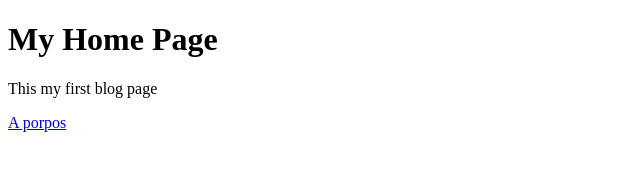
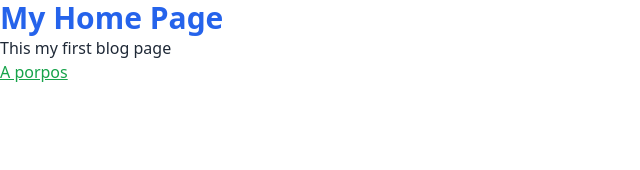
Before and after one commit to martinflower/gatsby1, a Gatsby site: page / in a window 1280 px wide. Shown: the whole page, without its empty margins (0-640 px from the left). Built offline with nearby package versions, Linux system fonts and the light colour scheme; Gatsby itself is replaced by a stand-in of ours.

Commit message:
Add Tailwind css

```diff
--- a/gatsby-browser.js
+++ b/gatsby-browser.js
@@ -0,0 +1 @@
+import "./src/styles/global.css";
--- a/gatsby-config.js
+++ b/gatsby-config.js
@@ -1,3 +1,3 @@
 module.exports = {
-  plugins: [],
+  plugins: ["gatsby-plugin-postcss"],
 };
--- a/package.json
+++ b/package.json
@@ -12,7 +12,10 @@
   },
   "dependencies": {
     "gatsby": "^4.18.2",
+    "gatsby-plugin-postcss": "^5.18.0",
+    "postcss": "^8.4.14",
     "react": "^18.2.0",
-    "react-dom": "^18.2.0"
+    "react-dom": "^18.2.0",
+    "tailwindcss": "^3.1.6"
   }
 }
--- /dev/null
+++ b/postcss.config.js
@@ -0,0 +1,3 @@
+module.exports = () => ({
+  plugins: [require("tailwindcss")],
+});
--- a/src/pages/index.js
+++ b/src/pages/index.js
@@ -3,7 +3,7 @@ import { Link } from "gatsby";
 const Index = () => {
   return (
     <div>
-      <h1>My Home Page</h1>
+      <h1 className="text-3xl font-bold text-blue-600">My Home Page</h1>
       <p>This my first blog page </p>
       <Link to="/about">A porpos</Link>
     </div>
--- /dev/null
+++ b/src/styles/global.css
@@ -0,0 +1,14 @@
+@tailwind base;
+@tailwind components;
+@tailwind utilities;
+
+h1 {
+  @apply text-3xl font-bold text-blue-600;
+}
+
+p {
+  @apply text-gray-800;
+}
+a {
+  @apply text-green-600 underline;
+}
--- /dev/null
+++ b/tailwind.config.js
@@ -0,0 +1,8 @@
+/** @type {import('tailwindcss').Config} */
+module.exports = {
+  content: [],
+  theme: {
+    extend: {},
+  },
+  plugins: [],
+}
```
Also changed, not shown: 1 other file.
